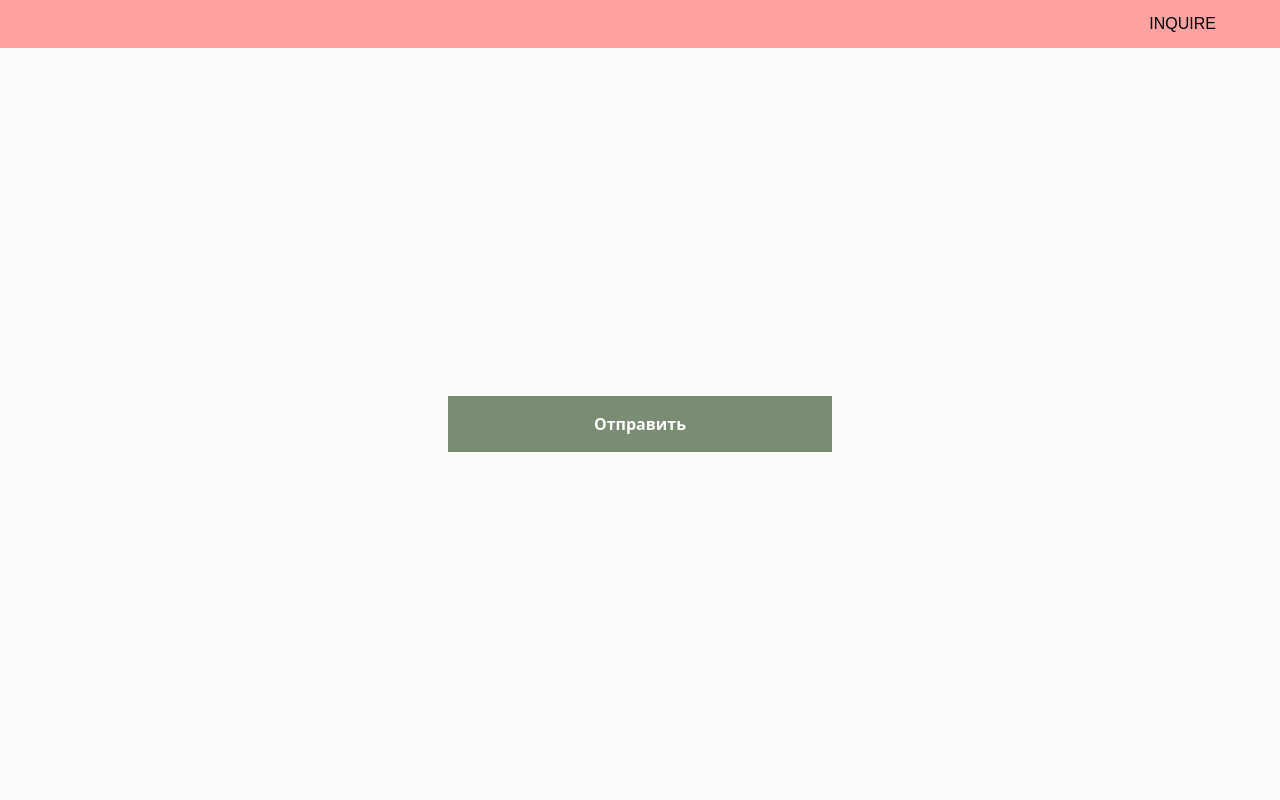
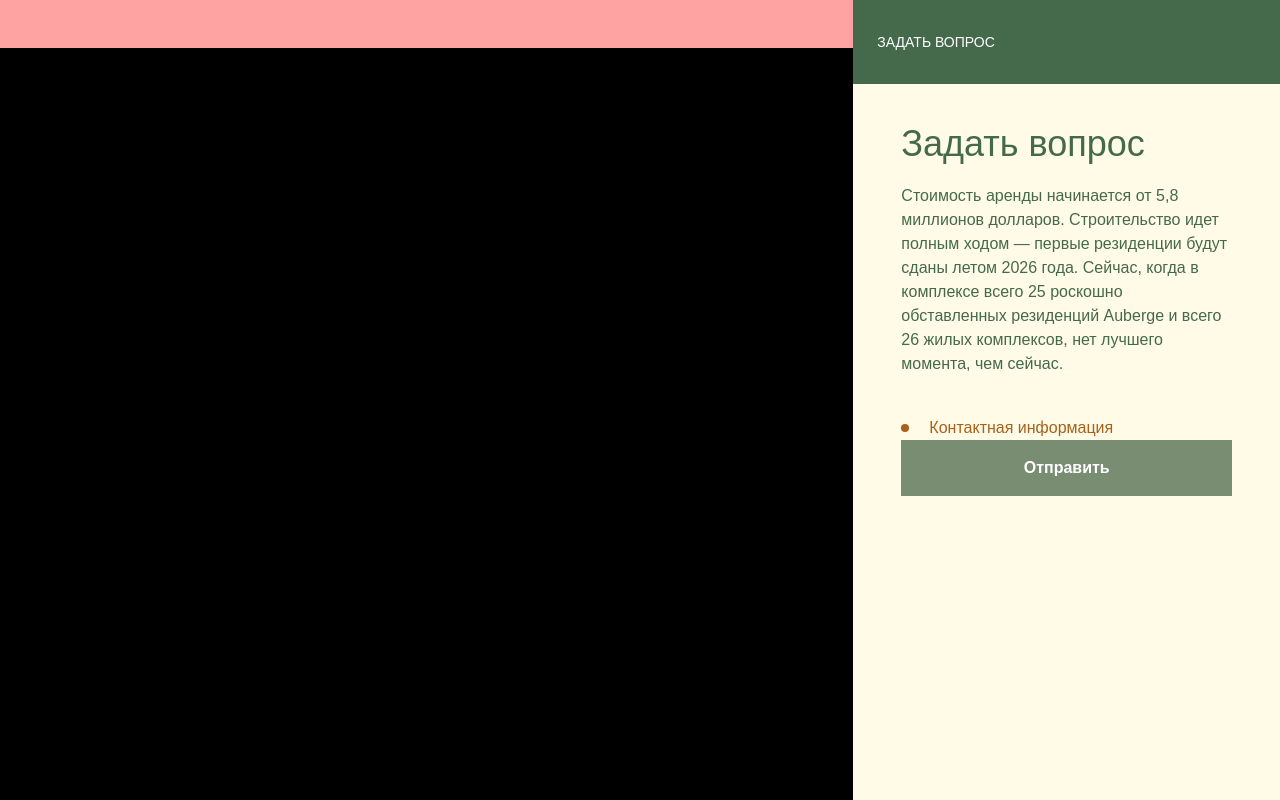
Before and after one commit to Noiker-ux/Vikingood, a Next.js app: page / in a window 1280 px wide. Built offline with nearby package versions, Linux system fonts and the light colour scheme.

Commit message:
create header for form asking

```diff
--- a/app/globals.css
+++ b/app/globals.css
@@ -4,7 +4,7 @@
   --primary-color: #456a4b;
   --primary-light-color: #798d73;
   --secondary-color: #a8611a;
-  --background: #fffbe7;
+  --background-color: #fffbe7;
   --placeholder: #d1c6ac;
 }
 
--- a/app/layout.tsx
+++ b/app/layout.tsx
@@ -1,15 +1,8 @@
 import type { Metadata } from "next";
-import { Geist, Geist_Mono } from "next/font/google";
+import { Geist_Mono } from "next/font/google";
 import "./globals.css";
-import Image from "next/image";
+
 import Link from "next/link";
-import Switcher from "@/comonents/Switcher/Switcher";
-import InquireForm from "@/comonents/InquireForm/InquireForm";
-
-const geistSans = Geist({
-  variable: "--font-geist-sans",
-  subsets: ["latin"],
-});
 
 const geistMono = Geist_Mono({
   variable: "--font-geist-mono",
@@ -27,8 +20,8 @@ export default function RootLayout({
   children: React.ReactNode;
 }>) {
   return (
-    <html lang="en" className={`${geistSans.variable} ${geistMono.variable} h-full antialiased dark:bg-black`}>
-      <body className="min-h-full flex flex-col">
+    <html lang="en" className={` ${geistMono.variable} h-full antialiased dark:bg-black`}>
+      <body className="min-h-full flex flex-col bg-black">
         <header className=" bg-red-300 flex justify-between items-center px-16 py-3">
           <button className="">{/* <Image src="/icons/sound-icon.svg" alt="" width={28} height={14} /> */}</button>
           <Link href="/">{/* <Image src={"/icons/logo-light.svg"} width={100} height={65} alt="Logo" /> */}</Link>
--- a/app/page.tsx
+++ b/app/page.tsx
@@ -2,7 +2,7 @@ import InquireForm from "@/comonents/InquireForm/InquireForm";
 
 export default function Home() {
   return (
-    <div className="flex flex-col flex-1 items-center justify-center bg-zinc-50 font-sans ">
+    <div className="">
       <InquireForm />
     </div>
   );
--- a/comonents/InquireForm/InquireForm.tsx
+++ b/comonents/InquireForm/InquireForm.tsx
@@ -2,10 +2,27 @@
 
 export default function InquireForm() {
   return (
-    <form className="w-96">
-      <div className="flex justify-between ">
-        <button className="primaryBtn w-full">Отправить</button>
+    <div className="w-1/3 bg-[var(--background-color)] h-screen absolute top-0 right-0">
+      <div className="py-8 pl-6 pr-3 bg-[var(--primary-color)] text-white uppercase text-sm">
+        <p>Задать вопрос</p>
       </div>
-    </form>
+      <div className="py-10 px-12">
+        <h1 className="text-[var(--primary-color)] text-4xl">Задать вопрос</h1>
+        <p className="mt-5 text-[var(--primary-color)]">
+          Стоимость аренды начинается от 5,8 миллионов долларов. Строительство идет полным ходом — первые резиденции
+          будут сданы летом 2026 года. Сейчас, когда в комплексе всего 25 роскошно обставленных резиденций Auberge и
+          всего 26 жилых комплексов, нет лучшего момента, чем сейчас.
+        </p>
+        <form className="mt-10">
+          <div className="flex items-center gap-5">
+            <div className="w-2 h-2 rounded-full bg-[var(--secondary-color)]"></div>
+            <p className="text-[var(--secondary-color)]">Контактная информация</p>
+          </div>
+          <div className="flex justify-between ">
+            <button className="primaryBtn w-full">Отправить</button>
+          </div>
+        </form>
+      </div>
+    </div>
   );
 }
```
